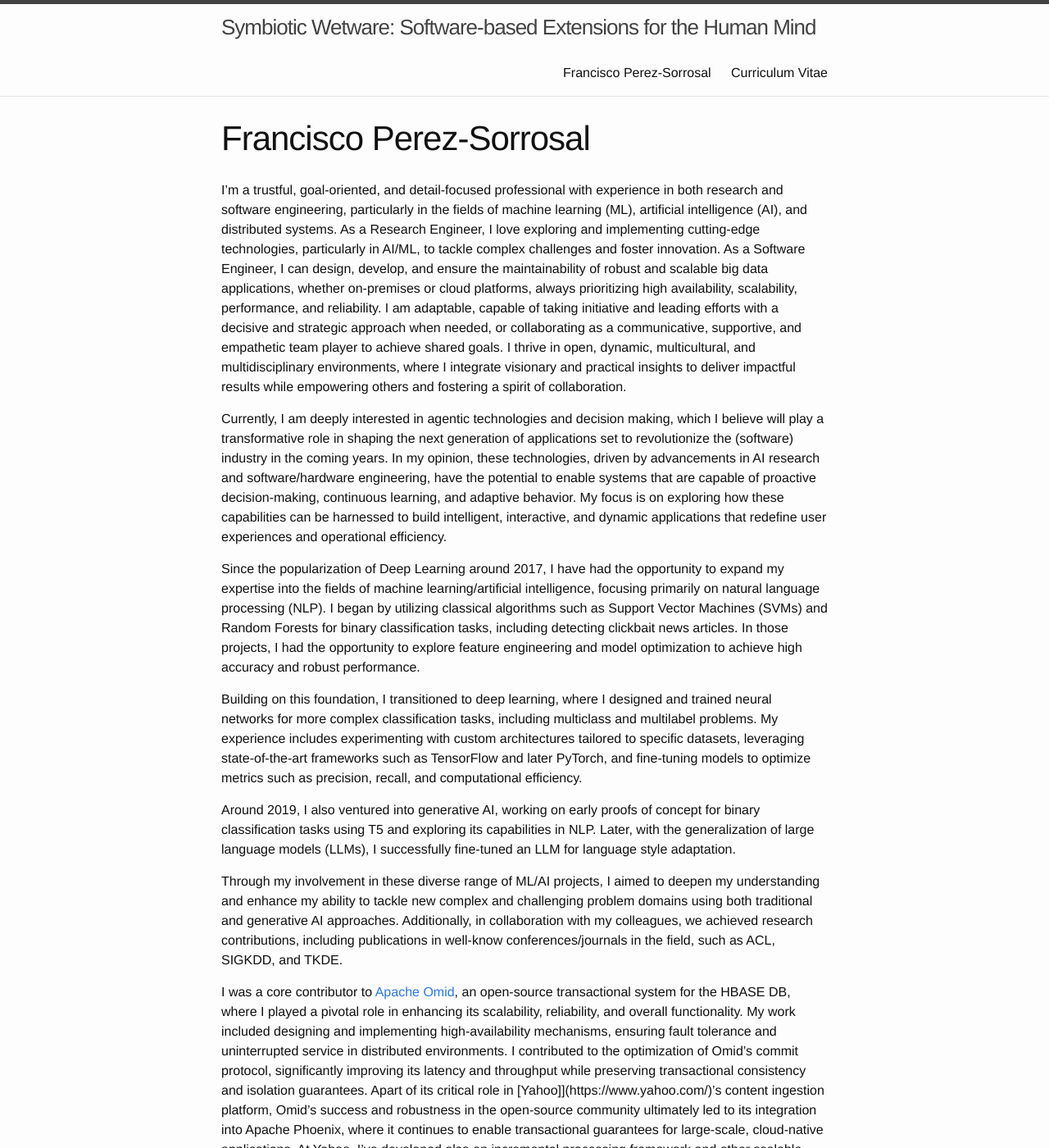
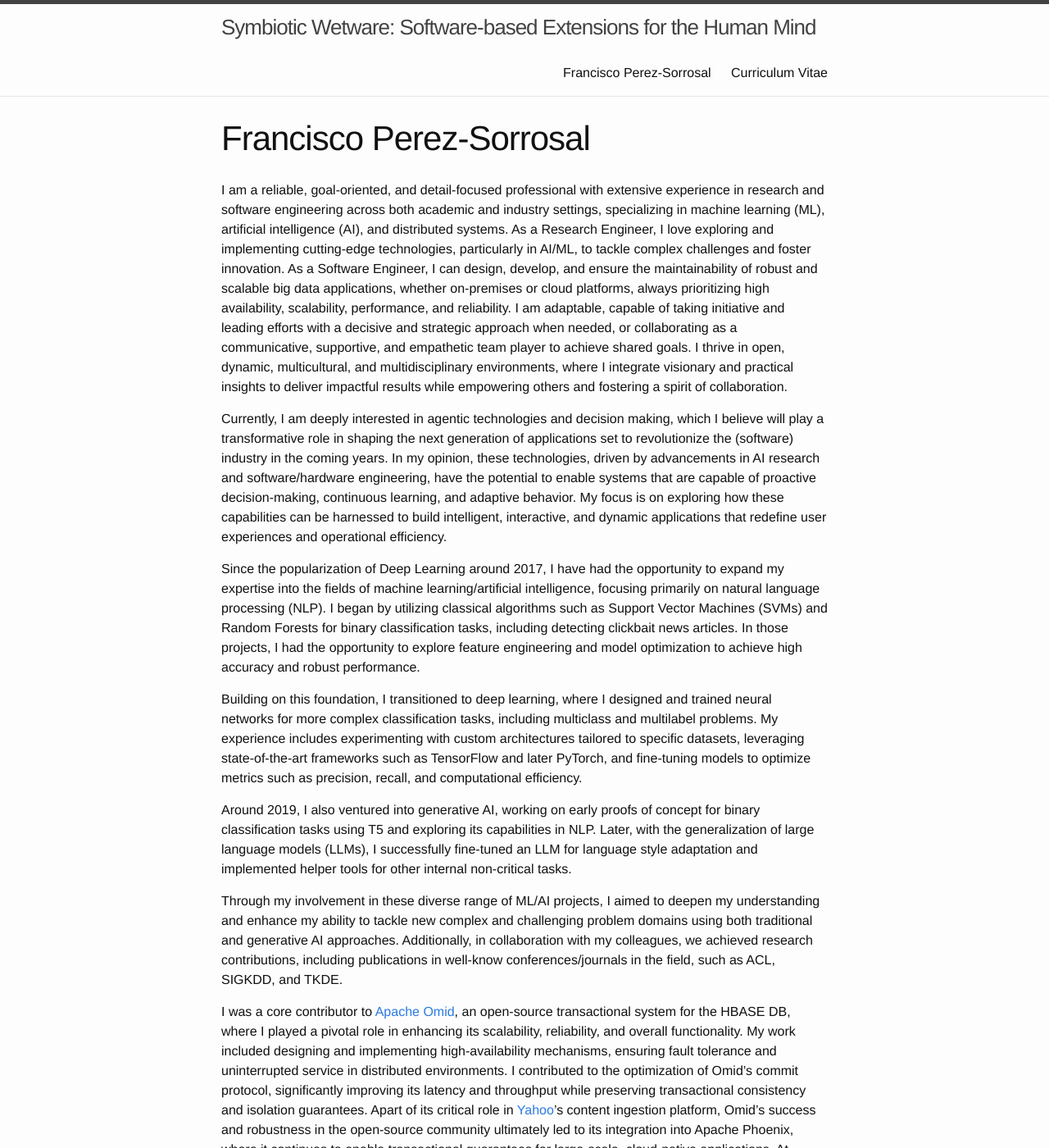
Before and after one commit to francisco-perez-sorrosal/francisco-perez-sorrosal.github.io, a Jekyll site: the page built from about.md, in a window 1280 px wide and 1400 px high. Shown: the whole window at 82% size. Built offline with Jekyll 4.4.1, drawn with Linux system fonts in a browser that asks for light colours; some of the changed text lies outside the part shown.

Commit message:
Improve about.md

```diff
--- a/about.md
+++ b/about.md
@@ -4,7 +4,7 @@ title: Francisco Perez-Sorrosal
 permalink: /about/
 ---
 
-I’m a trustful, goal-oriented, and detail-focused professional with experience in both research and software engineering, particularly in the fields of machine learning (ML), artificial intelligence (AI), and distributed systems. As a Research Engineer, I love exploring and implementing cutting-edge technologies, particularly in AI/ML, to tackle complex challenges and foster innovation. As a Software Engineer, I can design, develop, and ensure the maintainability of robust and scalable big data applications, whether on-premises or cloud platforms, always prioritizing high availability, scalability, performance, and reliability. I am adaptable, capable of taking initiative and leading efforts with a decisive and strategic approach when needed, or collaborating as a communicative, supportive, and empathetic team player to achieve shared goals. I thrive in open, dynamic, multicultural, and multidisciplinary environments, where I integrate visionary and practical insights to deliver impactful results while empowering others and fostering a spirit of collaboration.
+I am a reliable, goal-oriented, and detail-focused professional with extensive experience in research and software engineering across both academic and industry settings, specializing in machine learning (ML), artificial intelligence (AI), and distributed systems. As a Research Engineer, I love exploring and implementing cutting-edge technologies, particularly in AI/ML, to tackle complex challenges and foster innovation. As a Software Engineer, I can design, develop, and ensure the maintainability of robust and scalable big data applications, whether on-premises or cloud platforms, always prioritizing high availability, scalability, performance, and reliability. I am adaptable, capable of taking initiative and leading efforts with a decisive and strategic approach when needed, or collaborating as a communicative, supportive, and empathetic team player to achieve shared goals. I thrive in open, dynamic, multicultural, and multidisciplinary environments, where I integrate visionary and practical insights to deliver impactful results while empowering others and fostering a spirit of collaboration.
 
 Currently, I am deeply interested in agentic technologies and decision making, which I believe will play a transformative role in shaping the next generation of applications set to revolutionize the (software) industry in the coming years. In my opinion, these technologies, driven by advancements in AI research and software/hardware engineering, have the potential to enable systems that are capable of proactive decision-making, continuous learning, and adaptive behavior. My focus is on exploring how these capabilities can be harnessed to build intelligent, interactive, and dynamic applications that redefine user experiences and operational efficiency.
 
@@ -12,11 +12,12 @@ Since the popularization of Deep Learning around 2017, I have had the opportunit
 
 Building on this foundation, I transitioned to deep learning, where I designed and trained neural networks for more complex classification tasks, including multiclass and multilabel problems. My experience includes experimenting with custom architectures tailored to specific datasets, leveraging state-of-the-art frameworks such as TensorFlow and later PyTorch, and fine-tuning models to optimize metrics such as precision, recall, and computational efficiency.
 
-Around 2019, I also ventured into generative AI, working on early proofs of concept for binary classification tasks using T5 and exploring its capabilities in NLP. Later, with the generalization of large language models (LLMs), I successfully fine-tuned an LLM for language style adaptation.
+Around 2019, I also ventured into generative AI, working on early proofs of concept for binary classification tasks using T5 and exploring its capabilities in NLP. Later, with the generalization of large language models (LLMs), I successfully fine-tuned an LLM for language style adaptation and implemented helper tools for other internal non-critical tasks.
+
 
 Through my involvement in these diverse range of ML/AI projects, I aimed to deepen my understanding and enhance my ability to tackle new complex and challenging problem domains using both traditional and generative AI approaches. Additionally, in collaboration with my colleagues, we achieved research contributions, including publications in well-know conferences/journals in the field, such as ACL, SIGKDD, and TKDE.
 
-I was a core contributor to [Apache](http://www.apache.org/) [Omid](http://omid.incubator.apache.org/), an open-source transactional system for the HBASE DB, where I played a pivotal role in enhancing its scalability, reliability, and overall functionality. My work included designing and implementing high-availability mechanisms, ensuring fault tolerance and uninterrupted service in distributed environments. I contributed to the optimization of Omid’s commit protocol, significantly improving its latency and throughput while preserving transactional consistency and isolation guarantees. Apart of its critical role in [Yahoo]](https://www.yahoo.com/)’s content ingestion platform, Omid’s success and robustness in the open-source community ultimately led to its integration into Apache Phoenix, where it continues to enable transactional guarantees for large-scale, cloud-native applications. At Yahoo, I've developed also an incremental processing framework and other scalable services (e.g. a Twitter Firehose.)
+I was a core contributor to [Apache](http://www.apache.org/) [Omid](http://omid.incubator.apache.org/), an open-source transactional system for the HBASE DB, where I played a pivotal role in enhancing its scalability, reliability, and overall functionality. My work included designing and implementing high-availability mechanisms, ensuring fault tolerance and uninterrupted service in distributed environments. I contributed to the optimization of Omid’s commit protocol, significantly improving its latency and throughput while preserving transactional consistency and isolation guarantees. Apart of its critical role in [Yahoo](https://www.yahoo.com/)’s content ingestion platform, Omid’s success and robustness in the open-source community ultimately led to its integration into Apache Phoenix, where it continues to enable transactional guarantees for large-scale, cloud-native applications. At Yahoo, I've developed also an incremental processing framework and other scalable services (e.g. a Twitter Firehose.)
 
 In the past, I contributed to several European and Spanish national research projects, including CumuloNimbo, ADAPT, S4All, AUTONOMIC, and NEXOF. Across these initiatives, I designed and developed highly available and scalable architectures and software systems. Notable achievements include implementing a transaction-aware replicated cache for application servers, open-sourcing implementations of the [JEE Activity Service and WS-CAF](http://download.forge.ow2.org/jass/) specifications, and building replication frameworks to ensure high availability for stateful services. Additionally, while working with [Atos/BULL SAS France](http://www.bull.com/), I implemented replication and recovery protocols for their JEE application server, [JOnAS](https://en.wikipedia.org/wiki/JOnAS), enhancing its reliability and robustness.
 
```
Also changed, not shown: other parts of about.md (+1 -1 lines).
